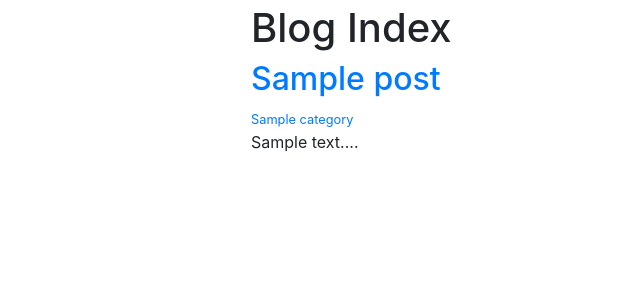
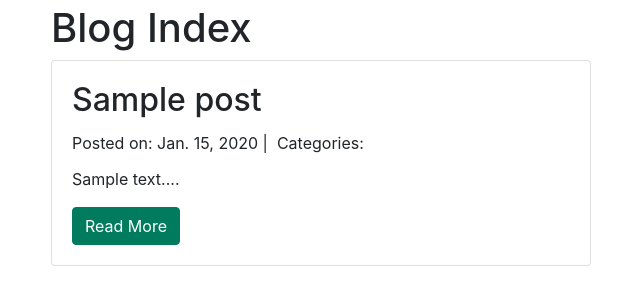
Before and after one commit to Zamy97/Explain_Algorithms, a Django app: page / in a window 1280 px wide. Shown: the part 56-361 px from the top of the page, without its empty margins (34-674 px from the left). Run offline with Django 3.2, Linux system fonts and the light colour scheme; tables that the repository leaves empty hold one stand-in row (values such as "Sample post"); some libraries are stand-ins or nearby versions.

Commit message:
putting the posts in a card

```diff
--- a/explain_algorithms/templates/algo_explained/blog_index.html
+++ b/explain_algorithms/templates/algo_explained/blog_index.html
@@ -1,20 +1,33 @@
 {% extends "base.html" %}
 {% block content %}
 
-  <div class="col-md-8 offset-md-2">
-    <h1>Blog Index</h1>
-      {% for post in posts %}
-      <h2><a href="{% url 'algorithms:blog_detail' post.pk%}">{{ post.title }}</a></h2>
-      <small>
-      <!-- {{ post.created_on.date }} |&nbsp; -->
-        <!-- Categories:&nbsp; -->
+<!-- <div class="col-md-8 offset-md-2"> -->
+<h1>Blog Index</h1>
+<div class = "row">
+  {% for post in posts %}
+      <div class = "col-md-6">
+        <div class = "card mb-3">
+          <div class = "card-body">
+            <!-- <h2 class = "card-title"><a href="{% url 'algorithms:blog_detail' post.pk%}">{{ post.title }}</a></h2> -->
+            <h2 class = "card-title">{{ post.title }}</h2>
+
+              <!-- <small> -->
+              <p class = "card-title"> Posted on: {{ post.created_on.date }} |&nbsp; Categories:&nbsp;</p>
+                <!-- <p class = "card-title"> Categories:&nbsp; </p> -->
       {% for category in post.categories.all %}
-      <a href="{% url 'algorithms:blog_category' category.name %}">
-        {{ category.name }}
-      </a>&nbsp;
-      {% endfor %}
-  </small>
-  <p>{{ post.body | slice:":200" }}...</p>
-  {% endfor %}
+      <!-- <a href="{% url 'algorithms:blog_category' category.name %}"> -->
+        <!-- {{ category.name }} -->
+      <!-- </a>&nbsp; -->
+      <!-- {% endfor %} -->
+  <!-- </small> -->
+              <p class = "card-text">{{ post.body | slice:":200" }}...</p>
+              <a href="{% url 'algorithms:blog_detail' post.pk %}"
+                 class="btn btn-primary">
+                  Read More
+              </a>
+              </div>
+          </div>
+      </div>
+    {% endfor %}
 </div>
 {% endblock content %}
--- a/explain_algorithms/templates/projects/project_index.html
+++ b/explain_algorithms/templates/projects/project_index.html
@@ -6,7 +6,7 @@
 <div class="row">
 {% for project in projects %}
     <div class="col-md-6">
-        <div class="card mb-2">
+        <div class="card mb-3">
             <!-- <img class="card-img-top" src="{% static project.image %}"> -->
             <div class="card-body">
                 <h5 class="card-title">{{ project.title }}</h5>
```
